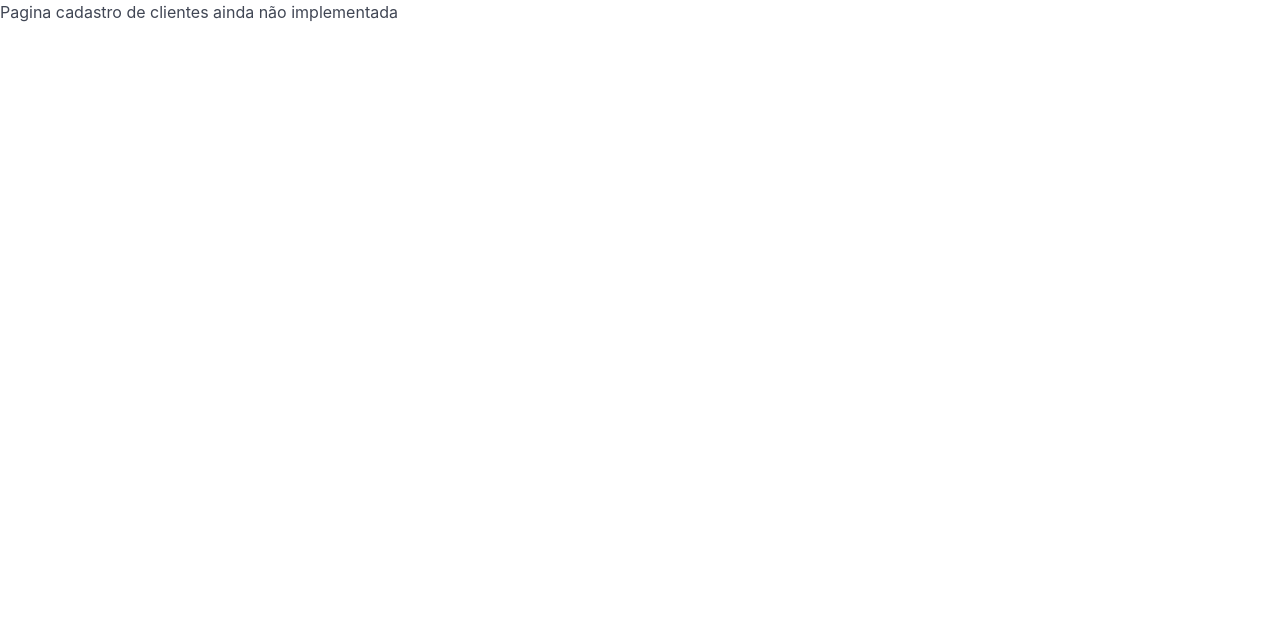
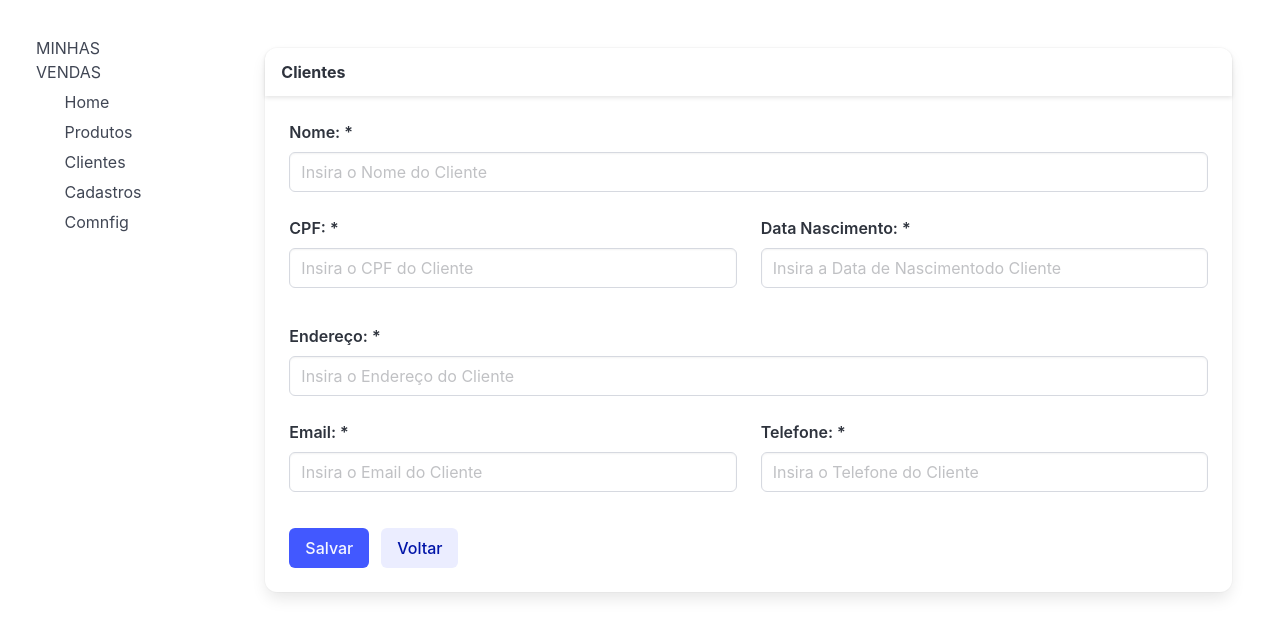
Before and after one commit to mateusbosquetti/Spring-Next-Projeto, a Next.js app in the folder vendas-app/: page /cadastros/clientes in a window 1280 px wide. Shown: the top 636 px of the page. Built offline with nearby package versions, Linux system fonts and the light colour scheme.

Commit message:
feat: Cadastro Cliente w/ mascara

```diff
--- a/vendas-app/src/app/cadastros/clientes/page.tsx
+++ b/vendas-app/src/app/cadastros/clientes/page.tsx
@@ -1,9 +1,3 @@
-const ClientInitialPage: React.FC = () => {
-    return (
-    <div>
-        <h1>Pagina cadastro de clientes ainda não implementada</h1>
-    </div>
-    )
-}
+import { CadastroClientes } from "components"
 
-export default ClientInitialPage;
+export default CadastroClientes;
--- a/vendas-app/src/components/clientes/cadastro/index.tsx
+++ b/vendas-app/src/components/clientes/cadastro/index.tsx
@@ -5,35 +5,37 @@ import { Alert } from "components/common/message";
 import { useSearchParams } from "next/navigation";
 import { Produto } from "pasta/models/produtos";
 import { Cliente } from "pasta/models/clientes";
-import * as yup from 'yup'
+import * as yup from "yup";
 import { error } from "console";
+import { Layout } from "components/layout";
+import { Input } from "components/common";
+import Link from "next/link";
 
 const requiredMessage = "Campo Obrigatório";
 
 const validationSchema = yup.object().shape({
   nome: yup.string().trim().required(requiredMessage),
   cpf: yup.string().trim().required(requiredMessage),
-    dataNascimento: yup.string().trim().required(requiredMessage),
+  nascimento: yup.string().trim().required(requiredMessage),
   endereco: yup.string().trim().required(requiredMessage),
   email: yup.string().trim().required(requiredMessage),
-    telefone: yup.string().trim().required(requiredMessage)
-})
+  telefone: yup.string().trim().required(requiredMessage),
+});
 
 interface FormErros {
   nome?: string;
   cpf?: string;
-    dataNascimento?: string;
+  nascimento?: string;
   endereco?: string;
   email?: string;
   telefone?: string;
 }
 
-export const CadastroClientes : React.FC = () => {
-
+export const CadastroClientes: React.FC = () => {
   const service = useClientService();
   const [nome, setNome] = useState<string | undefined>("");
   const [cpf, setCpf] = useState<string | undefined>("");
-    const [dataNascimento, setDataNascimento] = useState<string | undefined>("");
+  const [nascimento, setDataNascimento] = useState<string | undefined>("");
   const [endereco, setEndereco] = useState<string | undefined>("");
   const [email, setEmail] = useState<string | undefined>("");
   const [telefone, setTelefone] = useState<string | undefined>("");
@@ -45,67 +47,176 @@ export const CadastroClientes : React.FC = () => {
   const searchParams = useSearchParams();
   const idURL = searchParams.get("id");
 
-    useEffect( () => {
-        if(idURL) {
-            service.carregarCliente(idURL)
-            .then(data => {
-                console.log(data)
-                setId(data.id)
-                setNome(data.nome)
-                setCpf(data.cpf)
-                setDataNascimento(data.dataNascimento)
-                setEndereco(data.endereco)
-                setEmail(data.email)
-                setTelefone(data.telefone)
-                setCadastro(data.dataCadastro)
-            })
+  useEffect(() => {
+    if (idURL) {
+      service.carregarCliente(idURL).then((data) => {
+        console.log(data);
+        setId(data.id);
+        setNome(data.nome);
+        setCpf(data.cpf);
+        setDataNascimento(data.nascimento);
+        setEndereco(data.endereco);
+        setEmail(data.email);
+        setTelefone(data.telefone);
+        setCadastro(data.dataCadastro);
+      });
     }
-    }, [idURL])
+  }, [idURL]);
 
   const submit = () => {
     const cliente: Cliente = {
       id,
       nome,
       cpf,
-            dataNascimento,
+      nascimento,
       endereco,
       email,
       telefone,
+    };
+
+    console.log(cliente);
+
+    validationSchema
+      .validate(cliente)
+      .then((data) => {
+        setErrors({});
+        if (id) {
+          service
+            .atualizar(cliente)
+            .then((data) =>
+              setMessages([
+                {
+                  texto: "Cliente atualizado com sucesso",
+                  tipo: "success",
+                },
+              ])
+            )
+            .catch((error) => console.log(error));
+        } else {
+          service
+            .salvar(cliente)
+            .then((data) => {
+              setId(data.id);
+              setCadastro(data.dataCadastro);
+              setMessages([
+                {
+                  texto: "Cliente adicionado com sucesso",
+                  tipo: "success",
+                },
+              ]);
+            })
+            .catch((error) => console.log(error));
         }
-
-        validationSchema.validate(cliente).then(data => {
-            setErrors({})
-            if (id) {
-                service.atualizar(cliente)
-                .then(data => setMessages([{
-                    texto: "Cliente atualizado com sucesso", tipo: "success"
-                }]))
-                .catch(error => console.log(error))
-            } else {
-                service.salvar(cliente)
-                .then(data => {
-                    setId(data.id)
-                    setCadastro(data.dataCadastro)
-                    setMessages([{
-                        texto: "Cliente adicionado com sucesso", tipo: "success"
-                    }])
       })
-                .catch(error => console.log(error))
-            }
-        }).catch(error => {
+      .catch((error) => {
         const field = error.path;
         const message = error.message;
 
         setErrors({
-                [field]: message
-            })
-
-        })
-    }
+          [field]: message,
+        });
+      });
+  };
 
   return (
-        <div>
+    <Layout titulo="Clientes" mensagens={messages}>
+      {id && (
+        <div className="columns">
+          <Input
+            label="Código:"
+            columnClasses="is-half"
+            value={id}
+            id="inputId"
+            disabled
+          />
 
+          <Input
+            label="Data Cadastro:"
+            columnClasses="is-half"
+            value={cadastro}
+            id="inputDataCadastro"
+            disabled
+          />
         </div>
-    )
-}
+      )}
+
+      <div className="columns">
+        <Input
+          label="Nome: *"
+          columnClasses="is-full"
+          onChange={(e) => setNome(e.target.value)}
+          value={nome}
+          placeholder="Insira o Nome do Cliente"
+          id="inputNome"
+          error={errors.nome}
+        />
+      </div>
+      <div className="columns">
+        <Input
+          label="CPF: *"
+          columnClasses="is-half"
+          onChange={(e) => setCpf(e.target.value)}
+          value={cpf}
+          placeholder="Insira o CPF do Cliente"
+          id="inputCpf"
+          error={errors.cpf}
+        />
+
+        <Input
+          label="Data Nascimento: *"
+          columnClasses="is-half"
+          onChange={(e) => setDataNascimento(e.target.value)}
+          value={nascimento}
+          placeholder="Insira a Data de Nascimentodo Cliente"
+          id="inputDataNascimento"
+          error={errors.nascimento}
+        />
+      </div>
+      <div className="columns">
+        <Input
+          label="Endereço: *"
+          columnClasses="is-full"
+          onChange={(e) => setEndereco(e.target.value)}
+          value={endereco}
+          placeholder="Insira o Endereço do Cliente"
+          id="inputEndereco"
+          error={errors.endereco}
+        />
+      </div>
+      <div className="columns">
+        <Input
+          label="Email: *"
+          columnClasses="is-half"
+          onChange={(e) => setEmail(e.target.value)}
+          value={email}
+          placeholder="Insira o Email do Cliente"
+          id="inputEmail"
+          error={errors.email}
+        />
+
+        <Input
+          label="Telefone: *"
+          columnClasses="is-half"
+          onChange={(e) => setTelefone(e.target.value)}
+          value={telefone}
+          placeholder="Insira o Telefone do Cliente"
+          id="inputTelefone"
+          error={errors.telefone}
+        />
+      </div>
+
+      <div className="field is-grouped">
+        <div className="control">
+          <button onClick={submit} className="button is-link">
+            {id ? "Atualizar" : "Salvar"}
+          </button>
+        </div>
+        <div className="control">
+          <Link href="/consultas/produtos">
+            <button className="button is-link is-light">Voltar</button>
+          </Link>
+        </div>
+      </div>
+    </Layout>
+  );
+};
--- /dev/null
+++ b/vendas-app/src/components/clientes/index.ts
@@ -0,0 +1 @@
+export { CadastroClientes } from "./cadastro"
--- a/vendas-app/src/components/index.ts
+++ b/vendas-app/src/components/index.ts
@@ -1,3 +1,4 @@
 export { Layout } from './layout'
 export { CadastroProdutos, ListagemProdutos } from './produtos'
 export { Input, Message, Loader } from './common'
+export { CadastroClientes } from './clientes'
--- a/vendas-app/src/pasta/http/index.ts
+++ b/vendas-app/src/pasta/http/index.ts
@@ -1,5 +1,5 @@
 import Axios, { AxiosInstance } from "axios";
 
 export const httpCliente: AxiosInstance = Axios.create({
-    baseURL: "http://localhost:8081"
+    baseURL: "http://localhost:8080"
 })
--- a/vendas-app/src/pasta/models/clientes/index.ts
+++ b/vendas-app/src/pasta/models/clientes/index.ts
@@ -2,7 +2,7 @@ export interface Cliente {
   id?: string;
   nome?: string;
   cpf?: string;
-  dataNascimento?: string;
+  nascimento?: string;
   endereco?: string;
   email?: string;
   telefone?: string;
```
Lines whose indentation alone changed are shown as unchanged.
